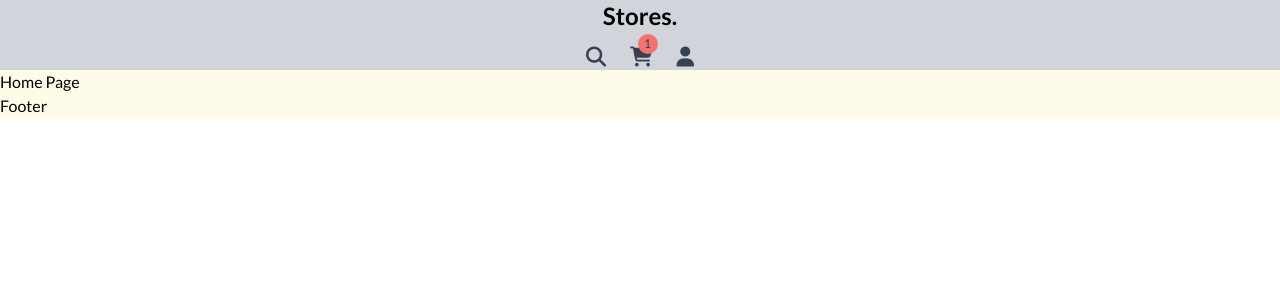
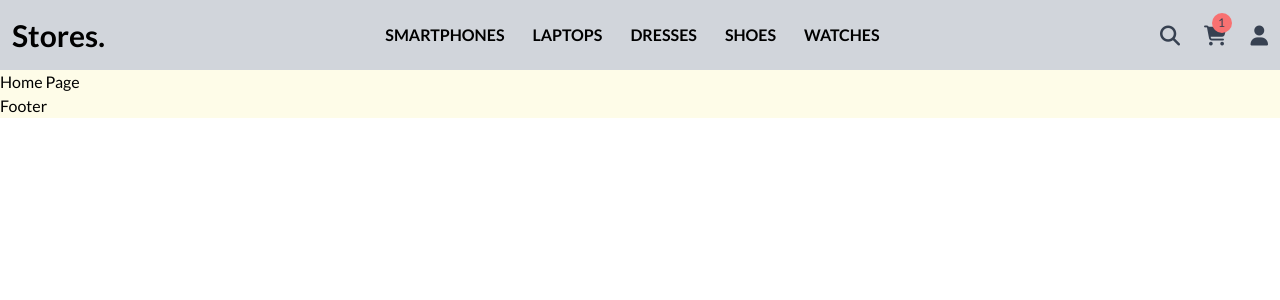
Before and after one commit to Musa-kabeer/Stores, a React (Vite) app: page / in a window 1280 px wide. Shown: the top 300 px of the page. Built offline with nearby package versions, Linux system fonts and the light colour scheme.

Commit message:
Completed designing for the navigation bar

```diff
--- a/src/components/Header.jsx
+++ b/src/components/Header.jsx
@@ -2,34 +2,42 @@ import Logo from '../ui/Logo';
 
 function Header() {
   return (
-    <header className="flex justify-between items-center h-[70px] px-3 bg-gray-300 md:flex-col">
+    <header className="flex justify-between items-center h-[70px] px-3 bg-gray-300">
       <Logo />
 
-      <nav className="hidden">
-        <ul className="flex gap-2">
-          <li className="text-xl font-medium uppercase">
+      <nav className="hidden md:flex">
+        <ul className="flex gap-5 font-medium lg:gap-7">
+          <li className="font-medium uppercase text-xs md:font-semibold md:text-sm lg:font-bold lg:text-base">
             smartphones
           </li>
-          <li className="text-xl font-medium uppercase">laptops</li>
-          <li className="text-xl font-medium uppercase">Dresses</li>
-          <li className="text-xl font-medium uppercase">Shoes</li>
-          <li className="text-xl font-medium uppercase">Watches</li>
+          <li className="font-medium uppercase text-xs md:font-semibold md:text-sm lg:font-bold lg:text-base">
+            laptops
+          </li>
+          <li className="font-medium uppercase text-xs md:font-semibold md:text-sm lg:font-bold lg:text-base">
+            Dresses
+          </li>
+          <li className="font-medium uppercase text-xs md:font-semibold md:text-sm lg:font-bold lg:text-base">
+            Shoes
+          </li>
+          <li className="font-medium uppercase text-xs md:font-semibold md:text-sm lg:font-bold lg:text-base">
+            Watches
+          </li>
         </ul>
       </nav>
 
-      <div className="flex items-center gap-6 text-gray-700 text-xl">
-        <div>
+      <div className="flex items-center gap-6 text-gray-700 text-xl cursor-pointer">
+        <div className="cursor-pointer">
           <i className="fa-solid fa-magnifying-glass"></i>
         </div>
 
-        <div className="relative">
+        <div className="relative cursor-pointer">
           <i className="fa-solid fa-cart-shopping"></i>
           <span className="absolute -top-2 -right-[5px] text-xs flex justify-center items-center bg-red-400 w-[20px] h-[20px] rounded-full">
             1
           </span>
         </div>
 
-        <div>
+        <div className="cursor-pointer">
           <i className="fa-solid fa-user"></i>
         </div>
 
--- a/src/ui/Logo.jsx
+++ b/src/ui/Logo.jsx
@@ -1,5 +1,9 @@
 function Logo() {
-  return <h1 className="font-bold text-2xl">Stores.</h1>;
+  return (
+    <h1 className="font-bold text-2xl md:font-semibold md:text-3xl">
+      Stores.
+    </h1>
+  );
 }
 
 export default Logo;
```
